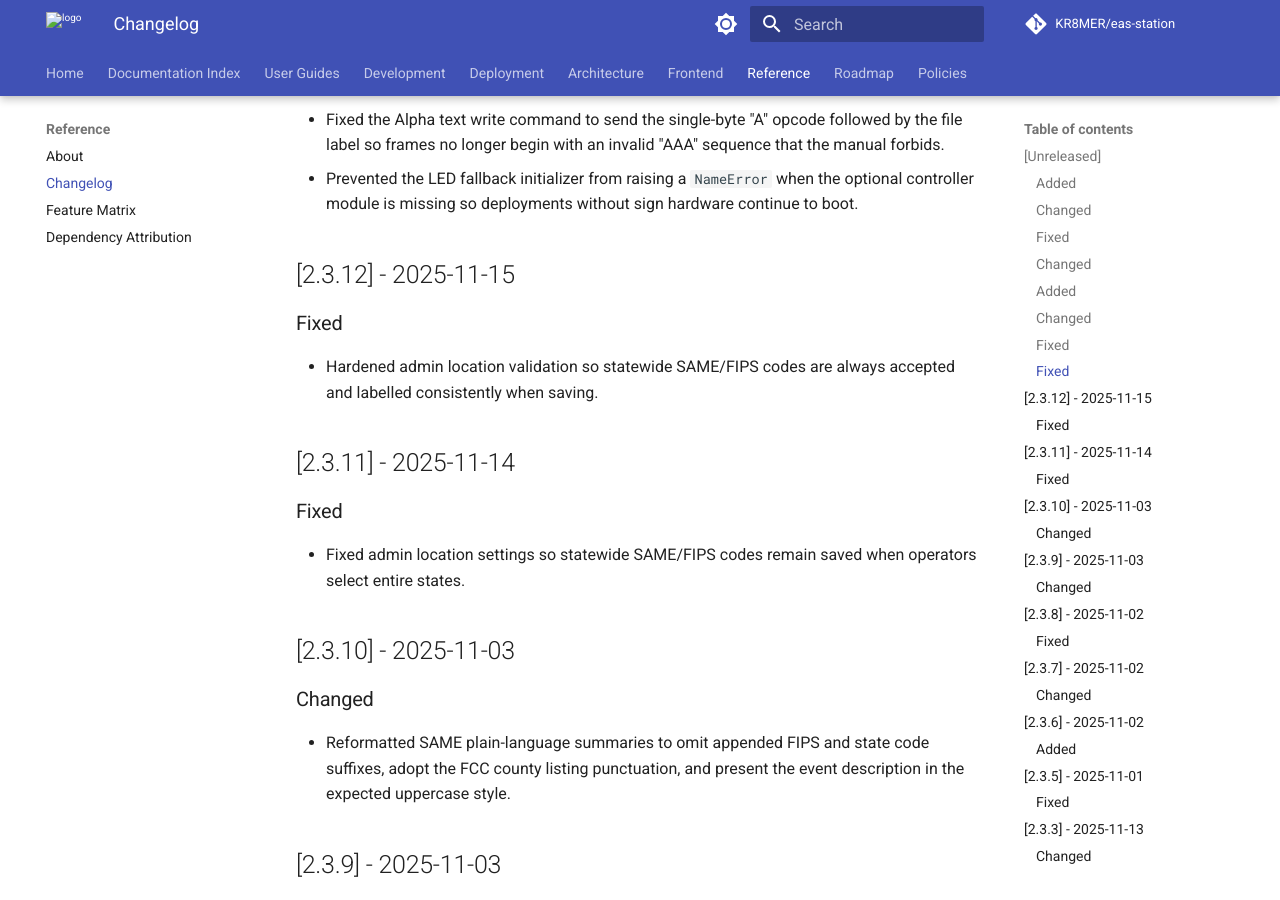
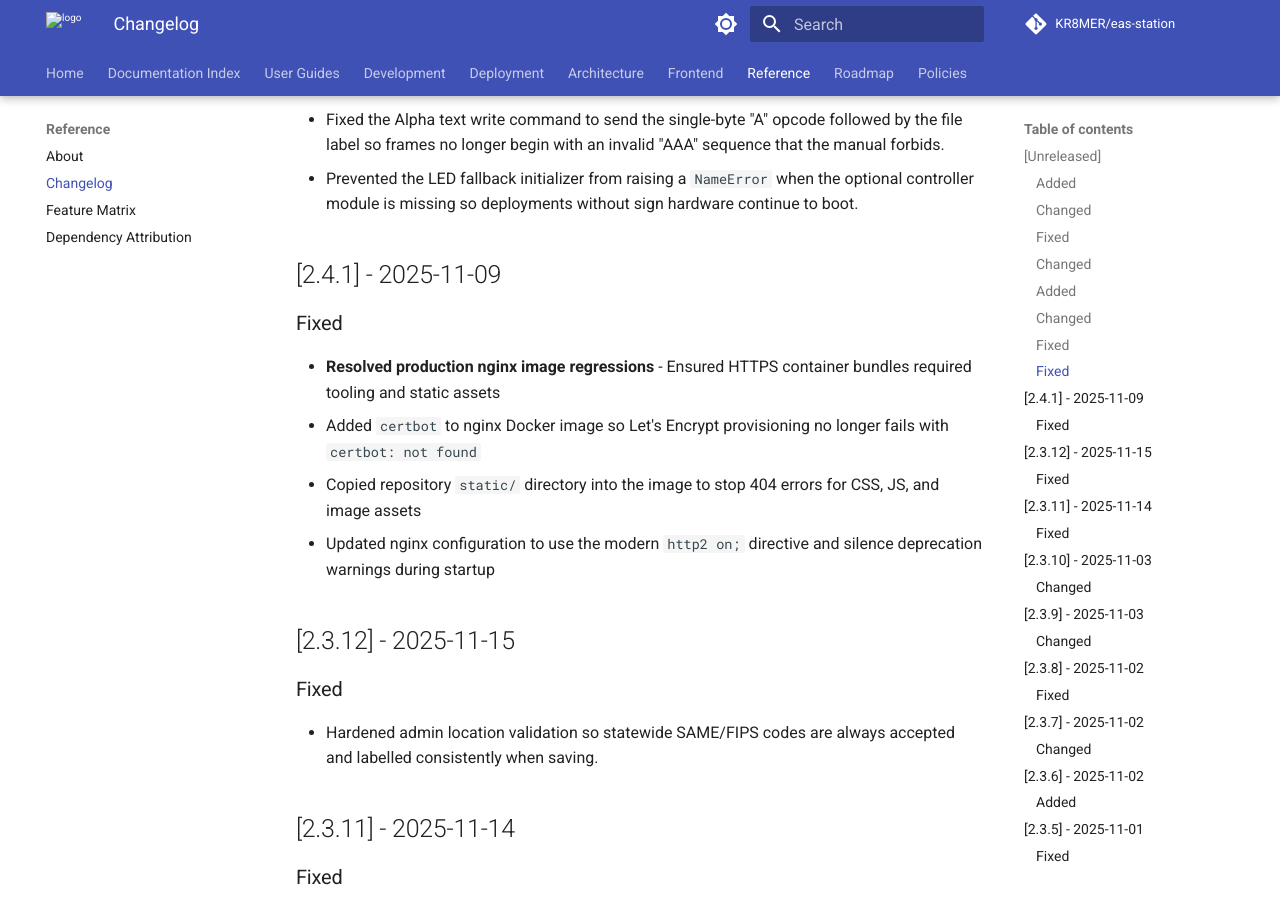
Before and after one commit to KR8MER/eas-station, an MkDocs documentation site: the page built from docs/reference/CHANGELOG.md, in a window 1280 px wide and 900 px high, scrolled down 10554 px. Built offline with MkDocs 1.6.1 and Material for MkDocs 9.7.7, drawn with Linux system fonts in a browser that asks for light colours; comment, search, counter and statistics services are not loaded; the version menu is left out; some of the changed text lies outside the part shown.

Commit message:
Fix certbot availability in nginx image

```diff
--- a/docs/reference/CHANGELOG.md
+++ b/docs/reference/CHANGELOG.md
@@ -261,6 +261,13 @@
 - Prevented the LED fallback initializer from raising a `NameError` when the optional
   controller module is missing so deployments without sign hardware continue to boot.
 
+## [2.4.1] - 2025-11-09
+### Fixed
+- **Resolved production nginx image regressions** - Ensured HTTPS container bundles required tooling and static assets
+  - Added `certbot` to nginx Docker image so Let's Encrypt provisioning no longer fails with `certbot: not found`
+  - Copied repository `static/` directory into the image to stop 404 errors for CSS, JS, and image assets
+  - Updated nginx configuration to use the modern `http2 on;` directive and silence deprecation warnings during startup
+
 ## [2.3.12] - 2025-11-15
 ### Fixed
 - Hardened admin location validation so statewide SAME/FIPS codes are always accepted and labelled consistently when saving.
@@ -425,3 +432,10 @@
   aligned the container metadata defaults with the current PostGIS image tag.
 - Bumped the default `APP_BUILD_VERSION` to 2.3.0 across the application and sample
   environment template so deployments surface the new release number.
+
+## [2.4.2] - 2025-11-09
+### Fixed
+- Provision certbot in the nginx container via Python's package manager so Let's Encrypt
+  requests no longer fail with `certbot: not found`.
+- Replaced bash-specific `[[ ... ]]` usage in the nginx initialization script with
+  POSIX-compatible logic to maintain reliable self-signed fallback handling.
--- a/nginx.conf
+++ b/nginx.conf
@@ -44,8 +44,9 @@
 
 # HTTPS server
 server {
-    listen 443 ssl http2;
-    listen [::]:443 ssl http2;
+    listen 443 ssl;
+    listen [::]:443 ssl;
+    http2 on;
     server_name ${DOMAIN_NAME};
 
     # SSL certificate paths (managed by certbot)
```
Also changed, not shown: 5 other files.
